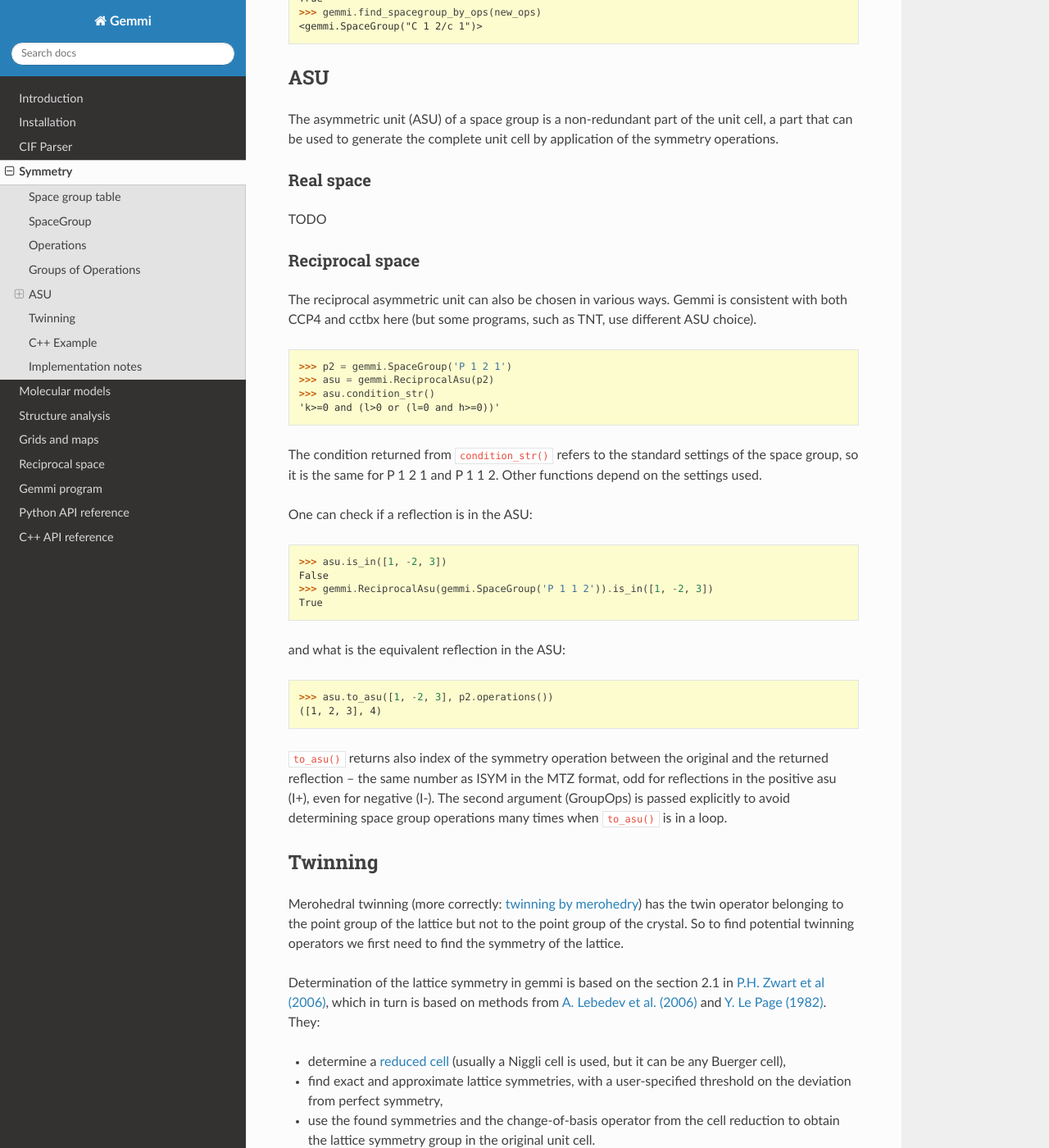
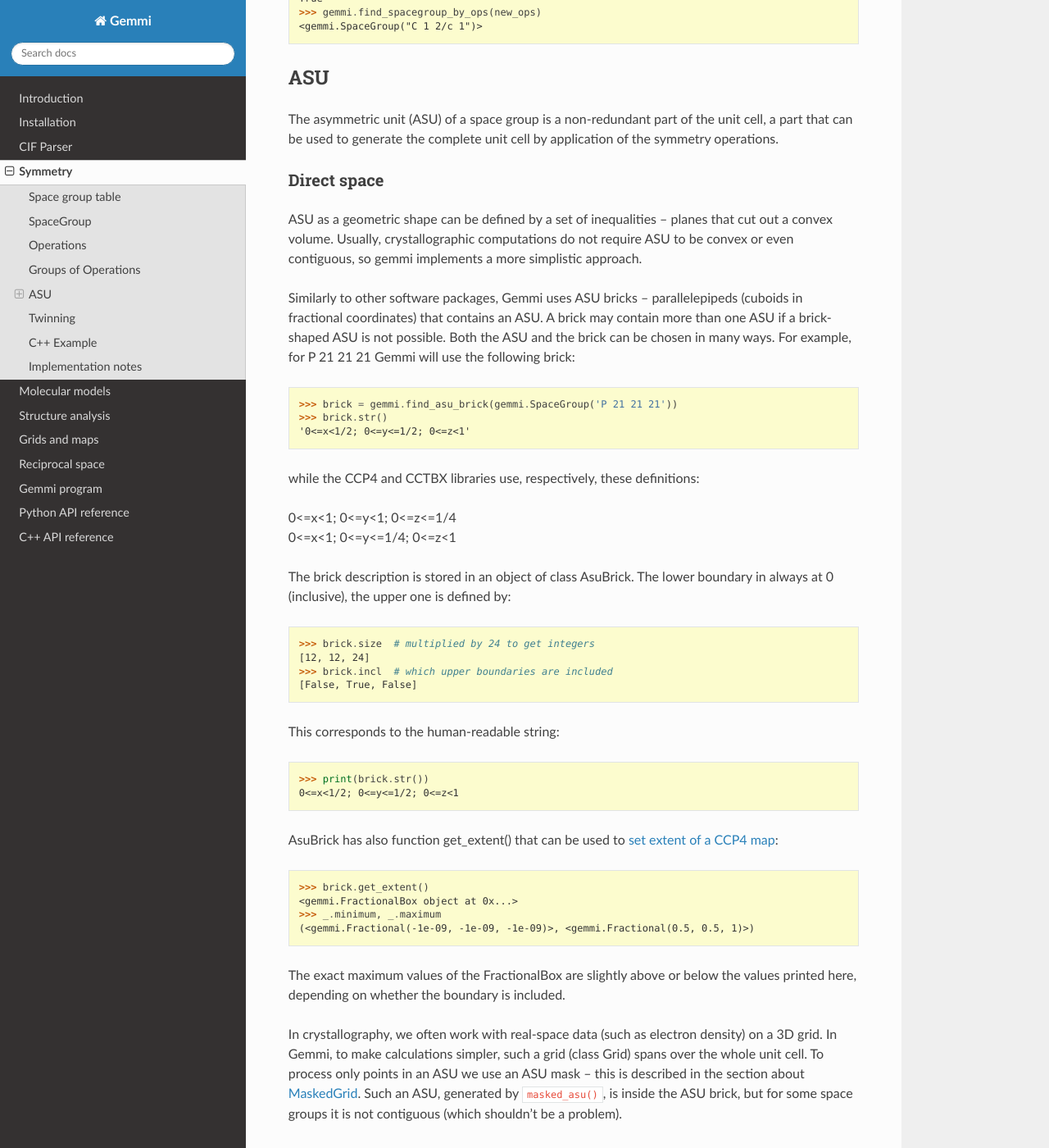
Before and after one commit to project-gemmi/gemmi, a Sphinx documentation site: the page built from docs/symmetry.rst, in a window 1280 px wide and 1400 px high, scrolled down 10297 px. Shown: the whole window at 82% size. Built offline with Sphinx 7.4.7 and the Read the Docs theme 2.0.0, drawn with Linux system fonts in a browser that asks for light colours.

Commit message:
document AsuBrick

```diff
--- a/docs/symmetry.rst
+++ b/docs/symmetry.rst
@@ -587,10 +587,69 @@
 a part that can be used to generate the complete unit cell by application
 of the symmetry operations.
 
-Real space
-----------
+Direct space
+------------
 
-TODO
+ASU as a geometric shape can be defined by a set of inequalities -- planes
+that cut out a convex volume. Usually, crystallographic computations
+do not require ASU to be convex or even contiguous, so gemmi implements
+a more simplistic approach.
+
+Similarly to other software packages, Gemmi uses ASU bricks --
+parallelepipeds (cuboids in fractional coordinates) that contains an ASU.
+A brick may contain more than one ASU if a brick-shaped ASU is not possible.
+Both the ASU and the brick can be chosen in many ways.
+For example, for P 21 21 21 Gemmi will use the following brick:
+
+.. doctest::
+
+  >>> brick = gemmi.find_asu_brick(gemmi.SpaceGroup('P 21 21 21'))
+  >>> brick.str()
+  '0<=x<1/2; 0<=y<=1/2; 0<=z<1'
+
+while the CCP4 and CCTBX libraries use, respectively, these definitions:
+
+|  0<=x<1; 0<=y<1; 0<=z<=1/4
+|  0<=x<1; 0<=y<=1/4; 0<=z<1
+
+The brick description is stored in an object of class AsuBrick.
+The lower boundary in always at 0 (inclusive), the upper one is defined by:
+
+.. doctest::
+
+  >>> brick.size  # multiplied by 24 to get integers
+  [12, 12, 24]
+  >>> brick.incl  # which upper boundaries are included
+  [False, True, False]
+
+This corresponds to the human-readable string:
+
+.. doctest::
+
+  >>> print(brick.str())
+  0<=x<1/2; 0<=y<=1/2; 0<=z<1
+
+AsuBrick has also function get_extent() that can be used to
+:ref:`set extent of a CCP4 map <set_extent>`:
+
+.. doctest::
+
+  >>> brick.get_extent()  #doctest: +ELLIPSIS
+  <gemmi.FractionalBox object at 0x...>
+  >>> _.minimum, _.maximum
+  (<gemmi.Fractional(-1e-09, -1e-09, -1e-09)>, <gemmi.Fractional(0.5, 0.5, 1)>)
+
+The exact maximum values of the FractionalBox are slightly above or below
+the values printed here, depending on whether the boundary is included.
+
+In crystallography, we often work with real-space data
+(such as electron density) on a 3D grid.
+In Gemmi, to make calculations simpler, such a grid (class Grid)
+spans over the whole unit cell.
+To process only points in an ASU we use an ASU mask -- this is described
+in the section about :ref:`MaskedGrid <masked_grid>`.
+Such an ASU, generated by ``masked_asu()``, is inside the ASU brick,
+but for some space groups it is not contiguous (which shouldn't be a problem).
 
 .. _reciprocal_asu:
 
```
